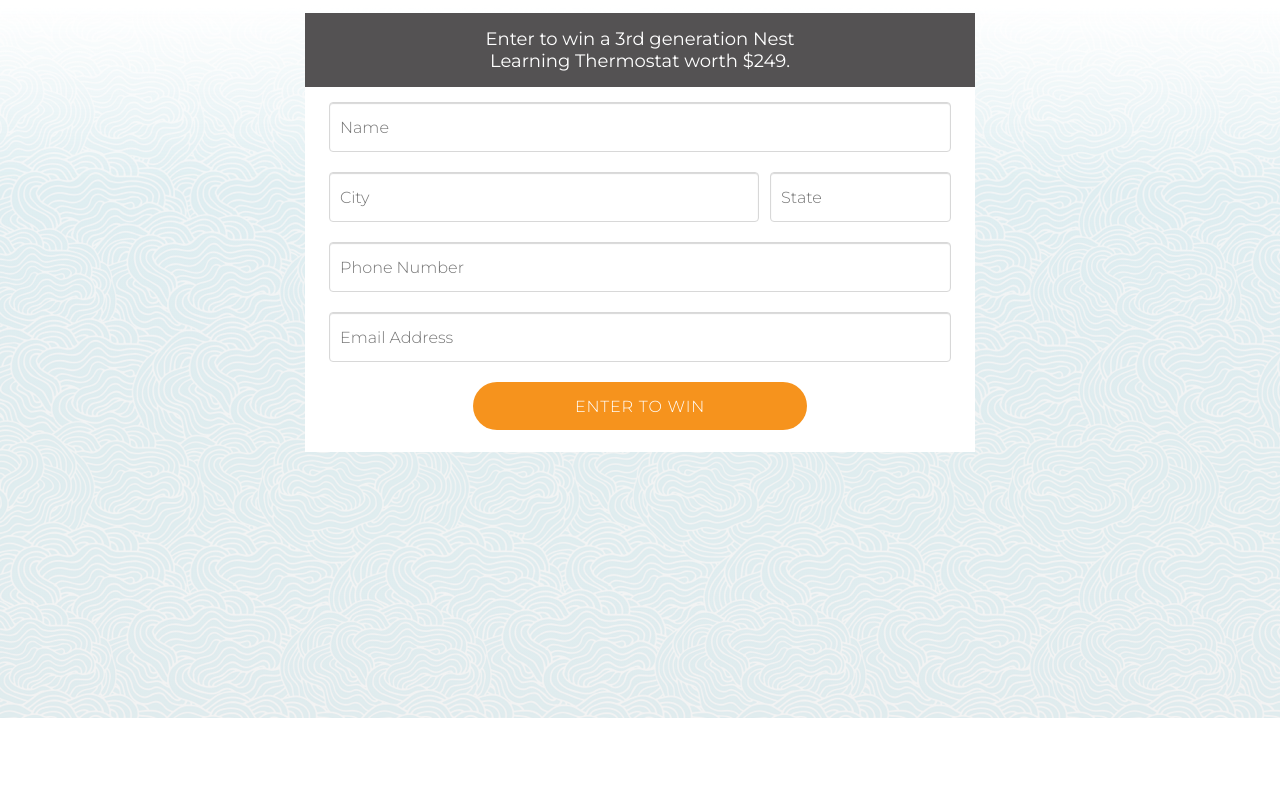
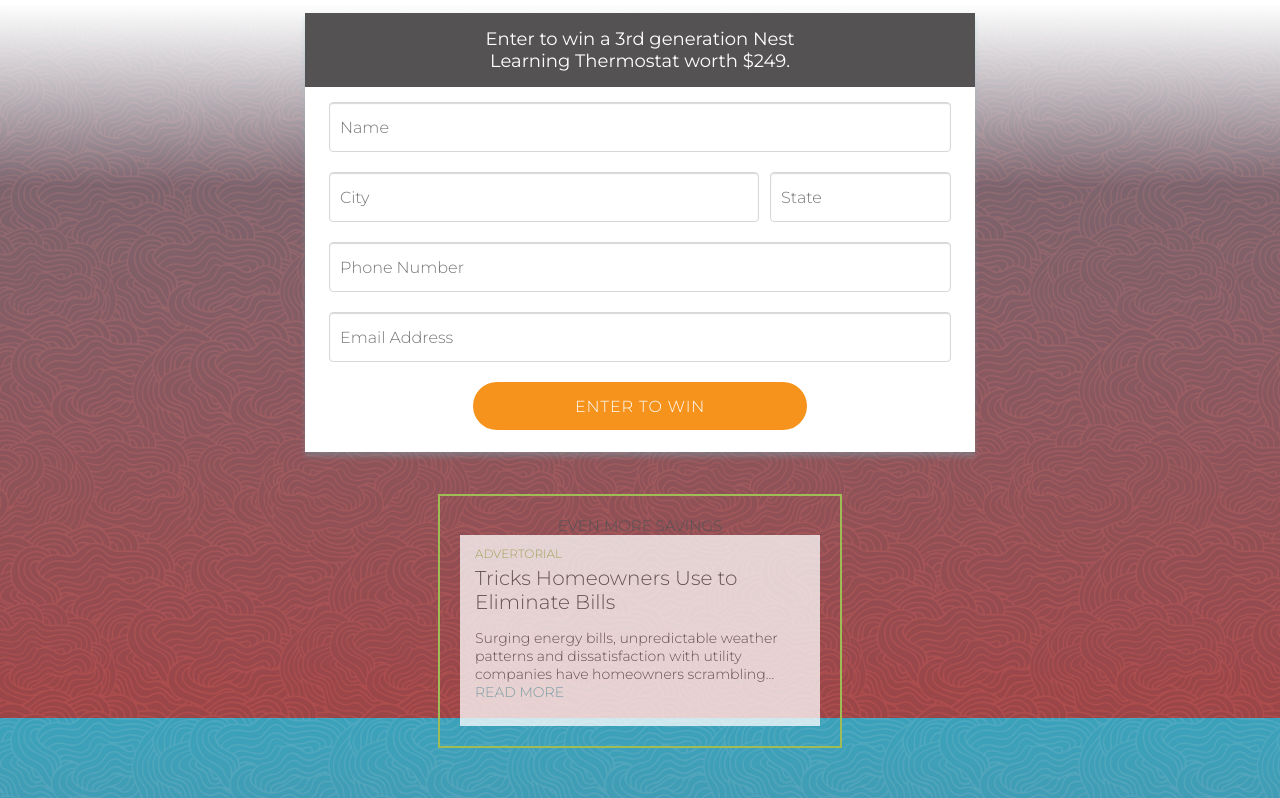
Before and after one commit to Sharonina/modernize-form, a plain HTML site: page src/index.html in a window 1280 px wide. Shown: the part 82-880 px from the top of the page. Before the commit the page ends 800 px from the top, so only its background shows below. Drawn offline with Linux system fonts and the light colour scheme.

Commit message:
Add advertyorial container with basic styles

```diff
--- a/src/index.html
+++ b/src/index.html
@@ -60,6 +60,26 @@
           </form>
         </div>
       </section>
+
+      <section class="savings__container">
+        <h2 class="savings__title">Even More Savings</h2>
+        <div class="savings__content">
+          <span class="savings__label">Advertorial</span>
+          <h3 class="savings__heading">
+            Tricks Homeowners Use to Eliminate Bills
+          </h3>
+          <p class="savings__description">
+            Surging energy bills, unpredictable weather patterns and
+            dissatisfaction with utility companies have homeowners scrambling...
+            <a
+              href="https://www.google.com/"
+              target="_blank"
+              class="savings__link"
+              >Read More</a
+            >
+          </p>
+        </div>
+      </section>
     </main>
     <script src="./main.js"></script>
   </body>
--- a/src/style.css
+++ b/src/style.css
@@ -29,7 +29,7 @@ body {
   overflow-x: hidden;
   width: 100vw;
   height: 100vh;
-  background: linear-gradient(180deg, #ecf8fb, #efefef);
+  background: linear-gradient(180deg, #178eac, #961414);
   animation: backgroundTransition 5s infinite alternate;
   background-size: 100vw 200vh;
 }
@@ -56,11 +56,11 @@ header {
 main {
   background-image: url(./assets/modernize-bg.png);
   width: 100%;
-  height: calc(100% - 8rem);
-  padding: 1.5rem;
+  padding: 1.5rem 1.5rem 4.2rem;
   display: flex;
   flex-direction: column;
   align-items: center;
+  height: 100%;
 }
 
 .form {
@@ -68,6 +68,7 @@ main {
   width: 100%;
   height: auto;
   max-width: 67rem;
+  box-shadow: 0 5px 5px #6eb7c24f;
 }
 
 .form__header {
@@ -148,3 +149,61 @@ main {
     max-width: 18.09rem;
   }
 }
+
+.savings__container {
+  background: transparent;
+  border: 2px solid var(--color-accent);
+  padding: 2rem;
+  margin: 4.2rem auto;
+  max-width: 40.4rem;
+  min-width: 29rem;
+  text-align: center;
+  position: relative;
+}
+
+.savings__title {
+  font-size: 1.5rem;
+  color: var(--color-gray-dark);
+  text-transform: uppercase;
+  font-family: var(--font-family-base);
+  font-weight: 100;
+}
+
+.savings__content {
+  background: var(--color-white);
+  padding: 1.1rem 1.5rem 2.5rem;
+  opacity: 75%;
+  text-align: left;
+}
+
+.savings__label {
+  font-size: 1.2rem;
+  color: var(--color-accent);
+  font-weight: 100;
+  text-transform: uppercase;
+}
+
+.savings__heading {
+  font-size: 2rem;
+  color: var(--color-gray-dark);
+  margin: 0.5rem 0 1.5rem;
+  font-weight: 100;
+}
+
+.savings__description {
+  font-size: 1.4rem;
+  color: var(--color-gray-dark);
+  font-weight: 100;
+}
+
+.savings__link {
+  font-size: 1.4rem;
+  color: var(--color-secondary);
+  text-decoration: none;
+  font-weight: 100;
+  text-transform: uppercase;
+}
+
+.savings__link:hover {
+  text-decoration: underline;
+}
```
